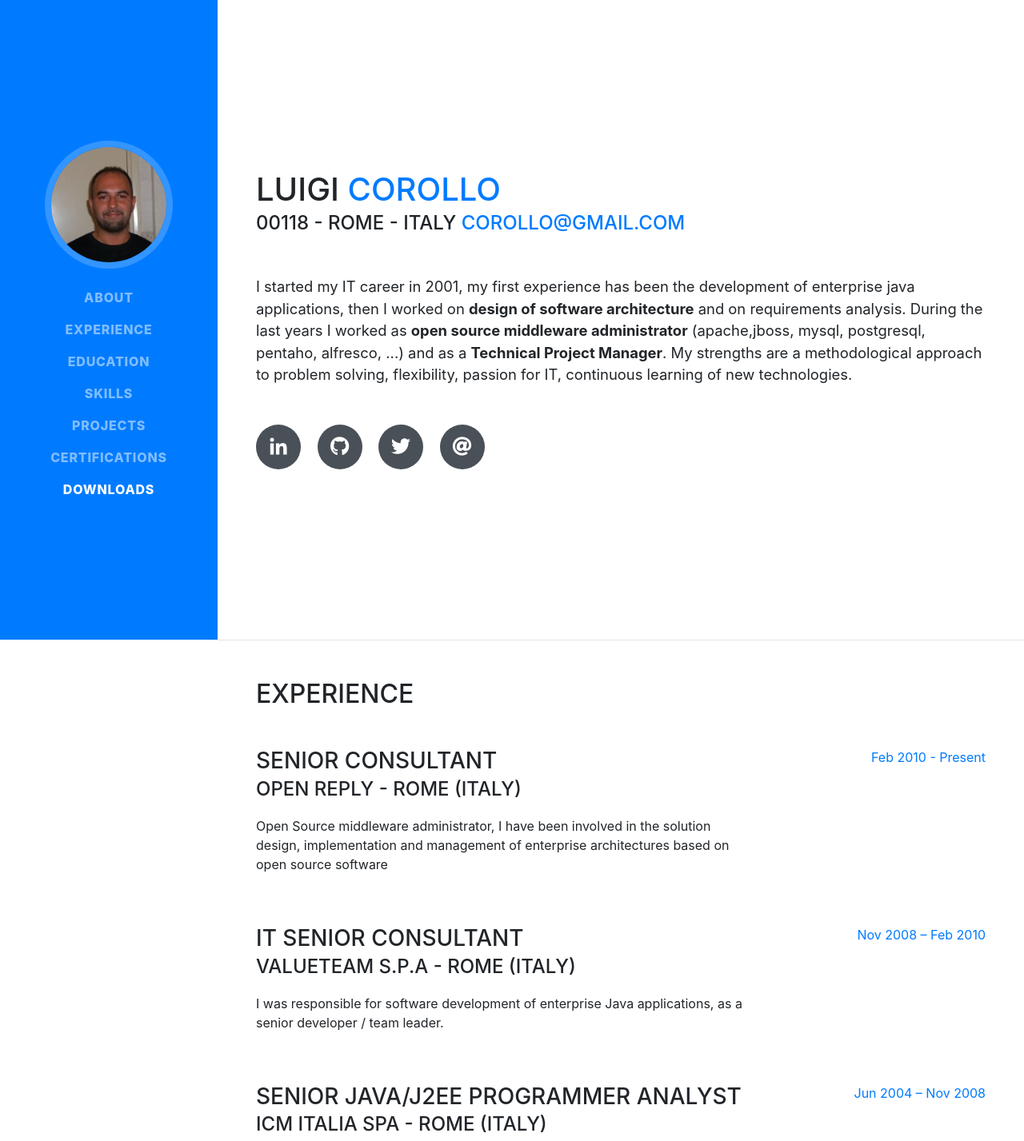
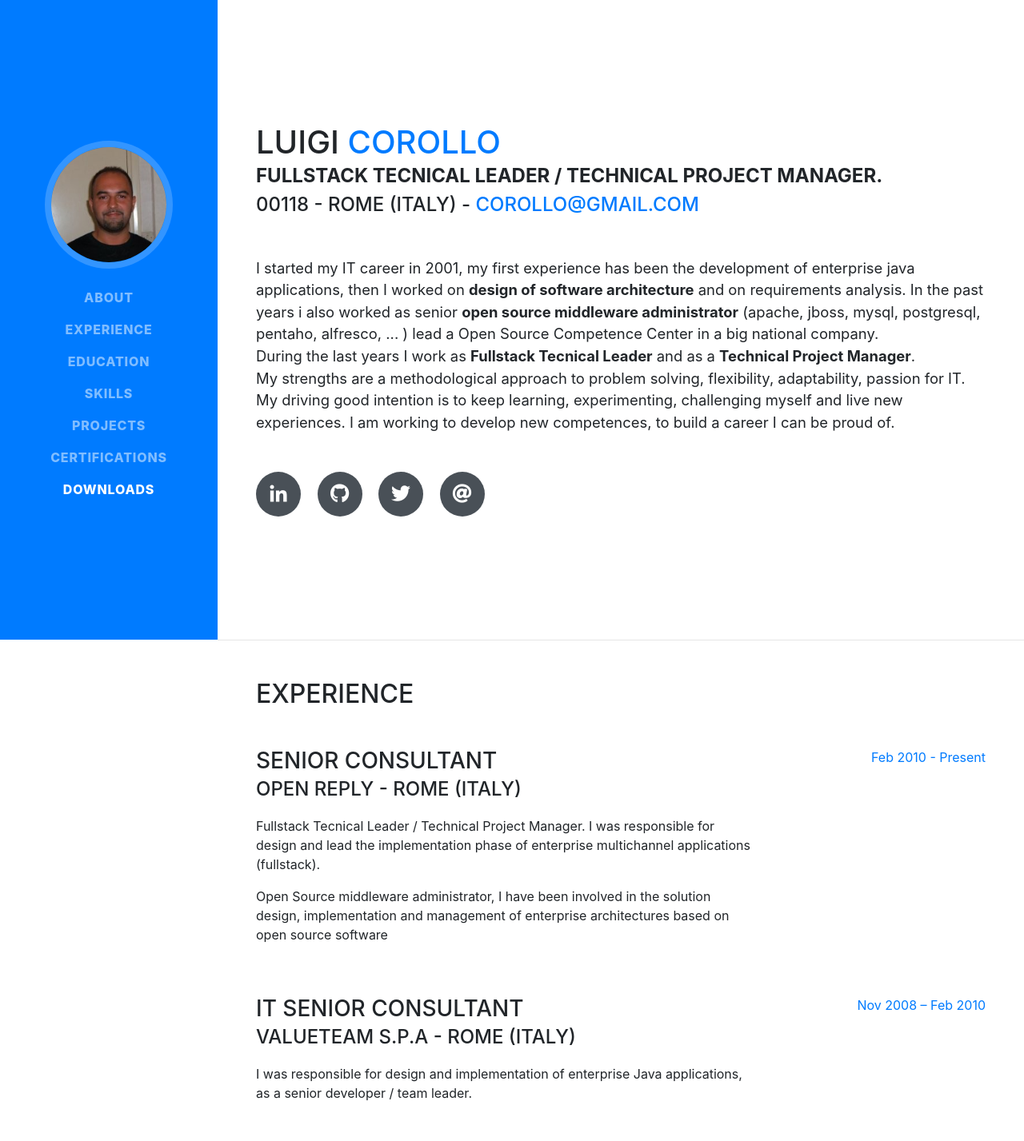
Before and after one commit to corollo/my-resume, a website with bundled scripts: page index.html in a window 1280 px wide. Shown: the top 1427 px of the page at 80% size. Built offline with nearby package versions, Linux system fonts and the light colour scheme; a web font is replaced by a local one.

Commit message:
first commit

```diff
--- a/index.html
+++ b/index.html
@@ -69,13 +69,16 @@
           <h1 class="mb-0">Luigi
             <span class="text-primary">Corollo</span>
           </h1>
-          <div class="subheading mb-5">00118 - Rome - Italy
-            <a href="mailto:name@email.com">corollo@gmail.com</a>
+          <div class="subheading mb-5">
+            <b>Fullstack Tecnical Leader  / Technical Project Manager.</b>  <br> 00118 - Rome (Italy) - <a href="mailto:name@email.com">corollo@gmail.com</a>
           </div>
           <p class="lead mb-5">
-          I started my IT career in 2001, my first experience has been the development of enterprise java applications, then I worked on <b>design of software architecture</b>
-         and on requirements analysis. During the last years I worked as <b>open source middleware administrator</b> (apache,jboss, mysql, postgresql, pentaho, alfresco, ...) and as a <b>Technical Project Manager</b>.
-         My strengths are a methodological approach to problem solving, flexibility, passion for IT, continuous learning of new technologies.
+I started my IT career in 2001, my first experience has been the development of enterprise java applications, then I worked on <b>design of software architecture</b> and on requirements analysis.
+In the past years i also worked as senior <b>open source middleware administrator</b> (apache, jboss, mysql, postgresql, pentaho, alfresco, ... ) lead a Open Source Competence Center in a big national company.<br/>
+During the last years I work as <b>Fullstack Tecnical Leader</b>  and as a <b>Technical Project Manager</b>.<br/>
+My strengths are a methodological approach to problem solving, flexibility, adaptability, passion for IT.<br/>
+My driving good intention is to keep learning, experimenting, challenging myself and live new experiences.
+I am working to develop new competences, to build a career I can be proud of.
           </p>
           <div class="social-icons">
             <a href="https://www.linkedin.com/in/luigicorollo/">
@@ -96,36 +99,6 @@
 
       <hr class="m-0">
 
-<!--
-
-Open Reply
-Dates Employed Feb 2010 – Present  Employment Duration8 yrs 8 mos
-LocationRome Area, Italy
-Open Source middleware administrator, I have been involved in the solution design, implementation and management of enterprise architectures based on open source software.
-
-Edit position IT Senior Consultant Valueteam s.p.a
-IT Senior Consultant
-Company NameValueteam s.p.a
-Dates EmployedNov 2008 – Feb 2010  Employment Duration1 yr 4 mos
-LocationRome Area, Italy
-I was responsible for software development of enterprise Java applications, as a senior developer / team leader.
-
-Edit position Senior Java/J2EE Programmer Analyst ICM Italia spa
-Senior Java/J2EE Programmer Analyst
-Company NameICM Italia spa
-Dates Employed2004 – Nov 2008  Employment Duration4 yrs
-LocationRome Area, Italy
-I was responsible for software development of enterprise Java applications, as a senior developer / team leader.
-
-Edit position Java/J2EE Programmer Analyst Ariadne
-Java/J2EE Programmer Analyst
-Company NameAriadne
-Dates Employed2001 – 2004  Employment Duration3 yrs
-LocationMilan Area, Italy
-I was responsible for software development of enterprise Java applications, as a j2ee developer / analyst.
-
--->
-
       <section class="resume-section p-3 p-lg-5 d-flex flex-column" id="experience">
         <div class="my-auto">
           <h2 class="mb-5">Experience</h2>
@@ -134,6 +107,7 @@ I was responsible for software development of enterprise Java applications, as a
             <div class="resume-content mr-auto">
               <h3 class="mb-0">Senior Consultant</h3>
               <div class="subheading mb-3">Open Reply - Rome (Italy)</div>
+              <p>Fullstack Tecnical Leader  / Technical Project Manager. I was responsible for design and lead the implementation phase of enterprise multichannel applications (fullstack).</p>
               <p>Open Source middleware administrator, I have been involved in the solution design, implementation and management of enterprise architectures based on open source software</p>
             </div>
             <div class="resume-date text-md-right">
@@ -145,7 +119,7 @@ I was responsible for software development of enterprise Java applications, as a
             <div class="resume-content mr-auto">
               <h3 class="mb-0">IT Senior Consultant</h3>
               <div class="subheading mb-3">Valueteam s.p.a  - Rome (Italy)</div>
-              <p>I was responsible for software development of enterprise Java applications, as a senior developer / team leader.</p>
+              <p>I was responsible for design and implementation of enterprise Java applications, as a senior developer / team leader.</p>
             </div>
             <div class="resume-date text-md-right">
               <span class="text-primary">Nov 2008 – Feb 2010</span>
```
